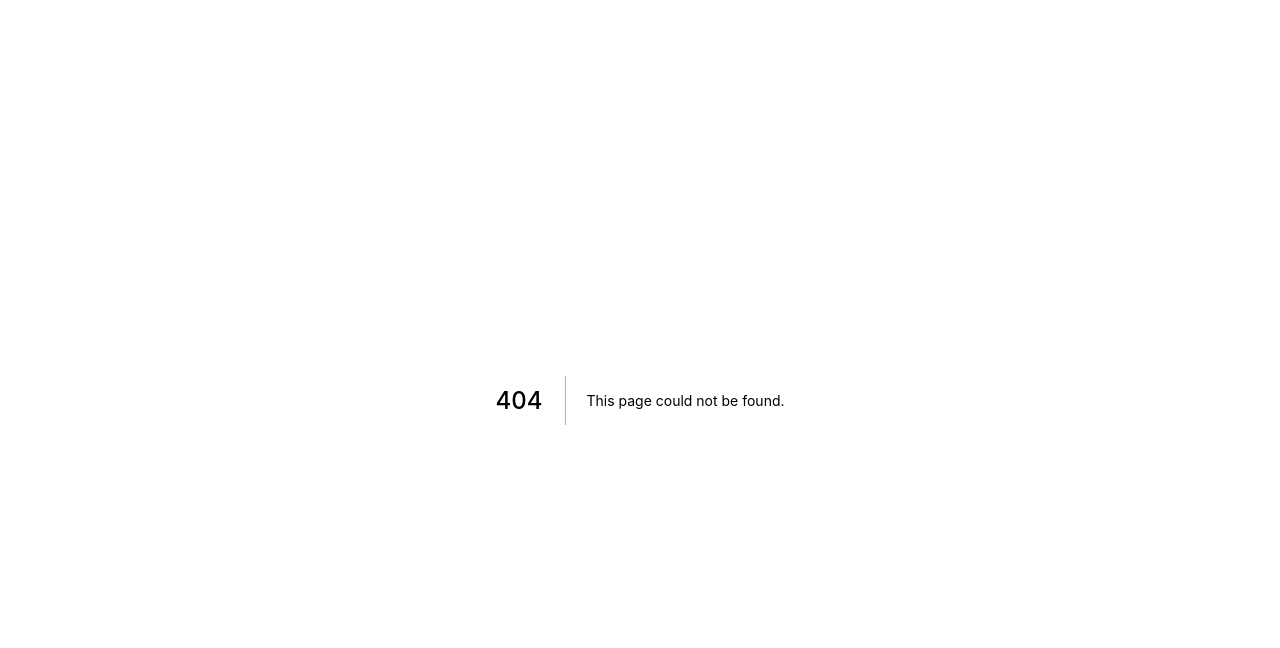
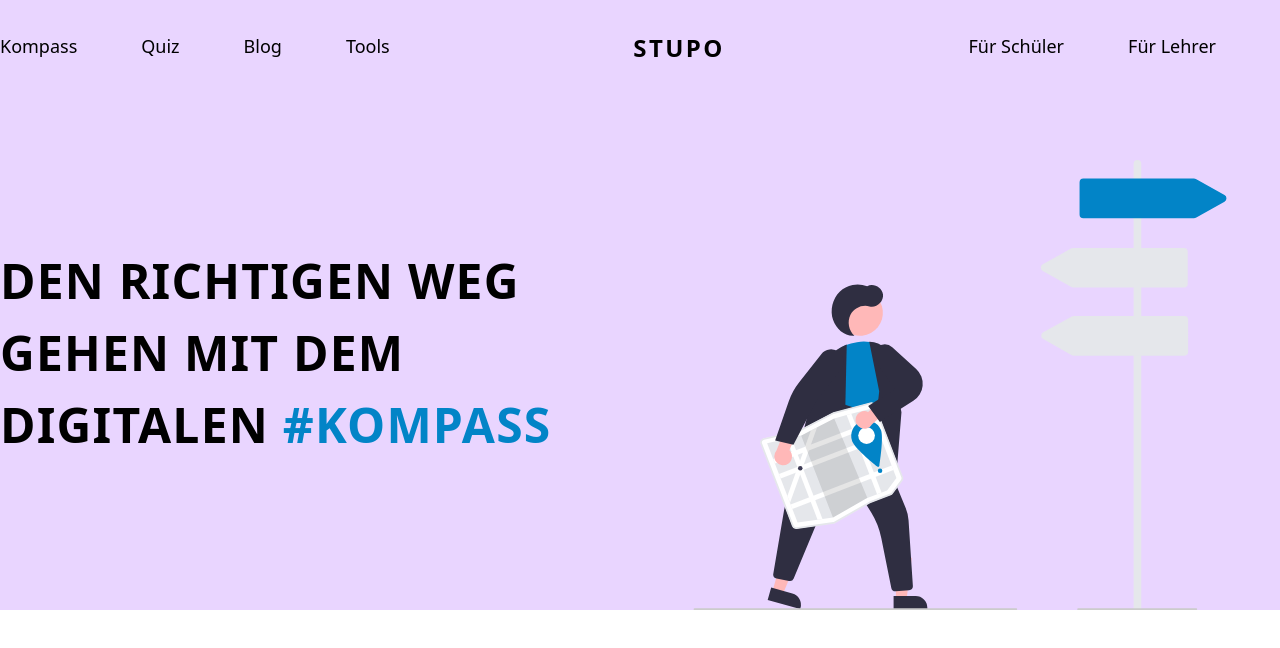
Before and after one commit to jembach/stupo-web-main, a Next.js app: page /compass in a window 1280 px wide. Before the commit this address had no page. Shown: the top 648 px of the page. Built offline with nearby package versions, Linux system fonts and the light colour scheme.

Commit message:
feat: add compass page starter

```diff
--- /dev/null
+++ b/src/pages/compass.tsx
@@ -0,0 +1,23 @@
+import React from 'react';
+import Header from '../components/Header';
+import HeaderTitle from '../components/HeaderTitle';
+
+import { Page } from '../types';
+
+const Compass: Page<any> = () => (
+  <div>
+    <Header className="bg-stupo-compass-200" img="/images/headers/compass.svg" alt="">
+      <HeaderTitle>
+        <span>Den richtigen weg gehen mit dem digitalen</span>
+        <span className="text-stupo-compass-complement-600"> #Kompass</span>
+      </HeaderTitle>
+    </Header>
+  </div>
+);
+
+Compass.title = 'IT-Kompass | Stupo';
+Compass.keywords = 'IT-Kompass, Schüler, Medienbildung';
+Compass.description =
+  'Der IT-Kompass ist ein an der Otto-von-Guericke Universität entwickelter Leitfaden wie du sicher und ohne auszuspioniert zu werden das Internet benutzen kannst.';
+
+export default Compass;
```
Also changed, not shown: public/images/headers/compass.svg (added).
